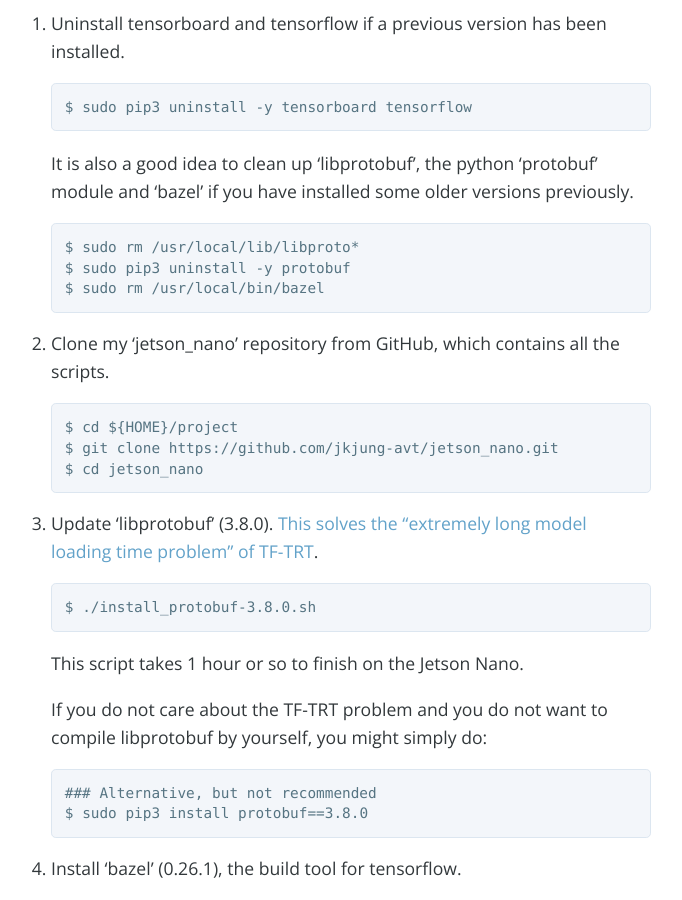
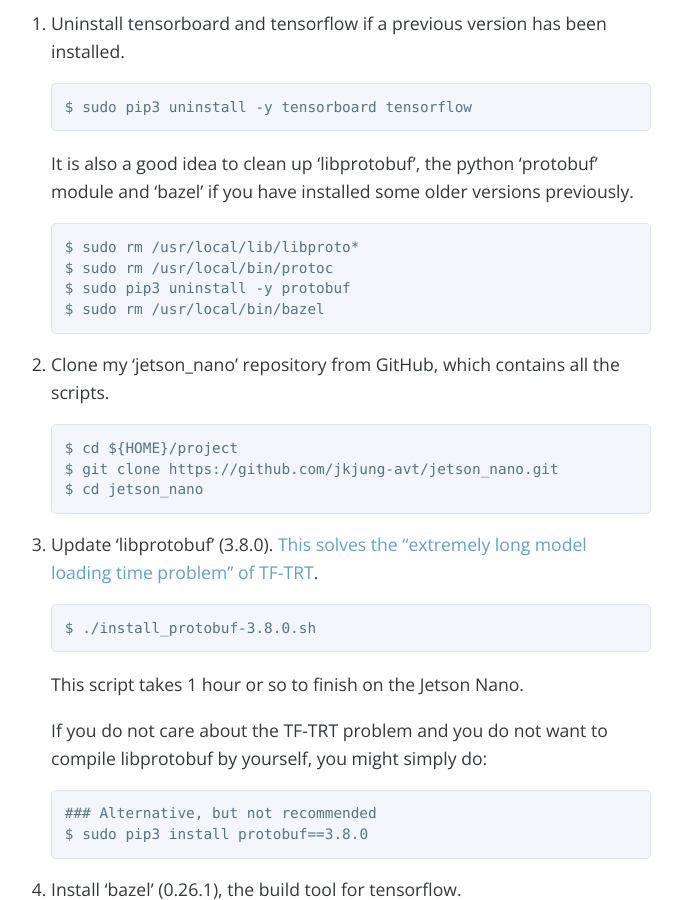
Before and after one commit to jkjung-avt/jkjung-avt.github.io, a Jekyll site: the page built from _posts/2019-10-07-build-tensorflow-2.0.0.md, in a window 1280 px wide and 900 px high, scrolled down 934 px. Shown: the whole window, without its empty margins (309-991 px from the left). Built offline with Jekyll 4.4.1, drawn with Linux system fonts in a browser that asks for light colours; nearby versions of some CDN libraries; comment, search, counter and statistics services are not loaded.

Commit message:
Clean up older version of 'protoc' as well

````diff
--- a/_posts/2019-10-07-build-tensorflow-2.0.0.md
+++ b/_posts/2019-10-07-build-tensorflow-2.0.0.md
@@ -35,6 +35,7 @@
 
    ```shell
    $ sudo rm /usr/local/lib/libproto*
+   $ sudo rm /usr/local/bin/protoc
    $ sudo pip3 uninstall -y protobuf
    $ sudo rm /usr/local/bin/bazel
    ```
````
